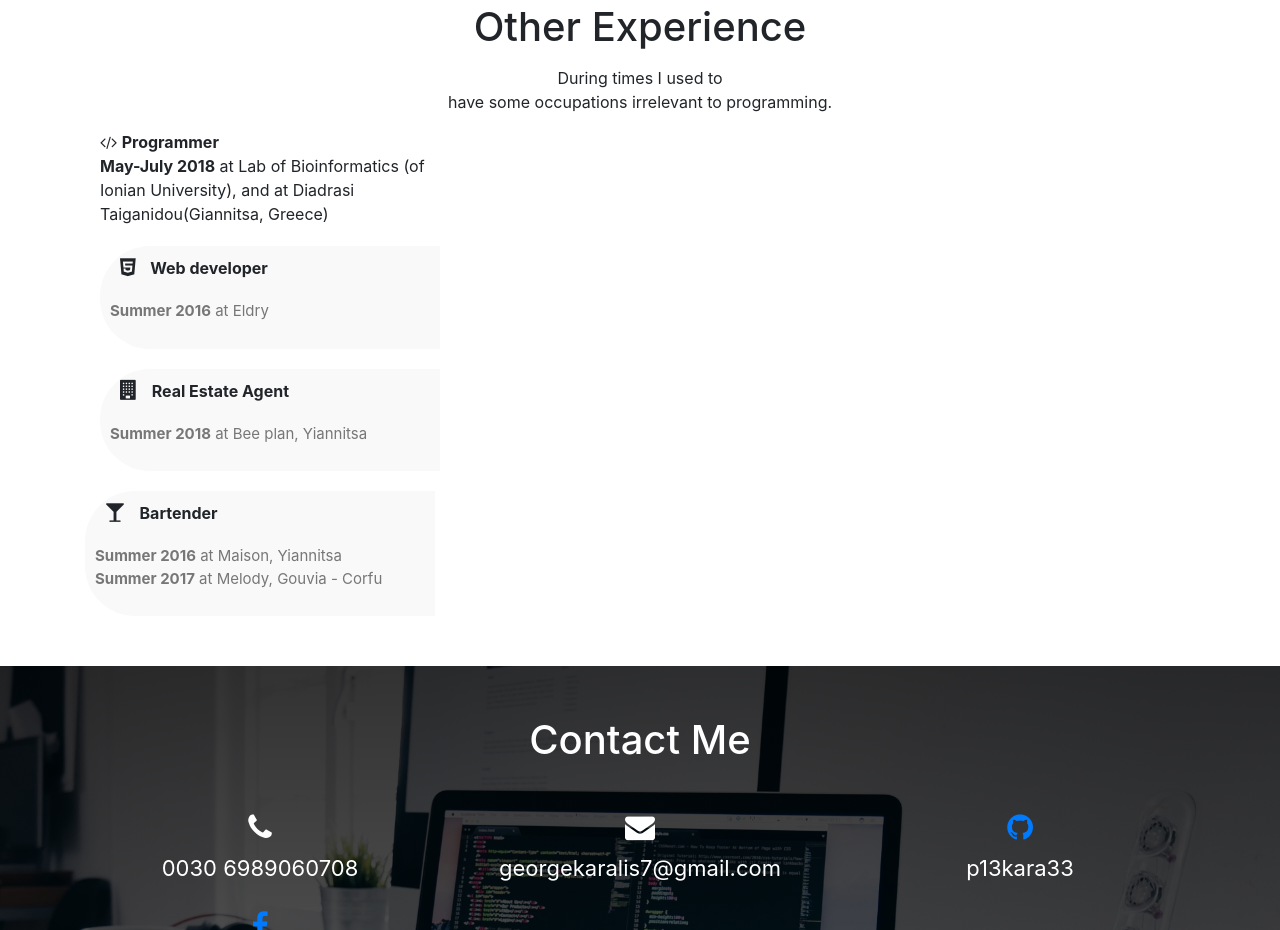
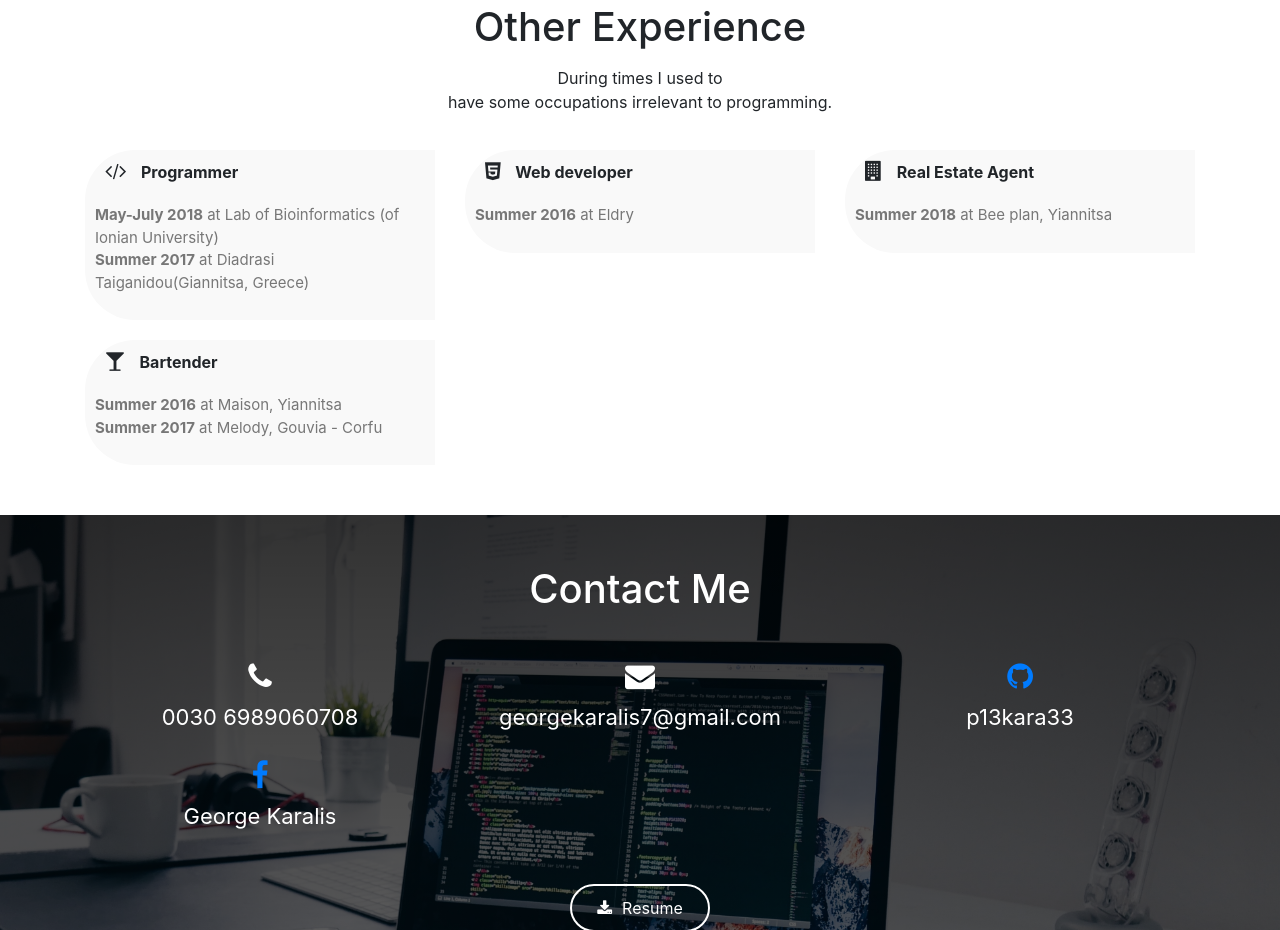
Before and after one commit to p13kara33/p13kara33.github.io, a plain HTML site: page index.html in a window 1280 px wide. Shown: the part 2516-3446 px from the top of the page. Drawn offline with nearby package versions, Linux system fonts and the light colour scheme.

Commit message:
Update index.html

```diff
--- a/index.html
+++ b/index.html
@@ -200,15 +200,16 @@
 <p class="text-center"> During times I used to <br> have some occupations irrelevant to programming. </p>
 
 
-<div class ="col-md-4">
-	<div class = "service-box">
-		<i class="fa fa-code" aria-hidden="true"></i>
-		<span><b>Programmer</b></span><br>
-		<p><b>May-July 2018</b> at Lab of Bioinformatics (of Ionian University), and at Diadrasi Taiganidou(Giannitsa, Greece)<br></p>
-	</div>
+
+<div class="row">
+<div class="col-md-4">
+<div class="services-box">
+<i class="fa fa-code" aria-hidden="true"></i>
+<span><b>Programmer</b></span><br>
+<p><b>May-July 2018</b> at Lab of Bioinformatics (of Ionian University) <br>
+<b>Summer 2017</b> at Diadrasi Taiganidou(Giannitsa, Greece)</p>
 </div>
-
-
+</div>
 
 
 <div class="col-md-4">
@@ -220,7 +221,6 @@
 </div>
 
 
-
 <div class="col-md-4">
 <div class="services-box">
 <i class="fa fa-building" aria-hidden="true"></i>
@@ -230,7 +230,7 @@
 </div>
 </div>
 
-<div class="row">
+
 <div class="col-md-4">
 <div class="services-box">
 <i class="fa fa-glass" aria-hidden="true"></i>
```
